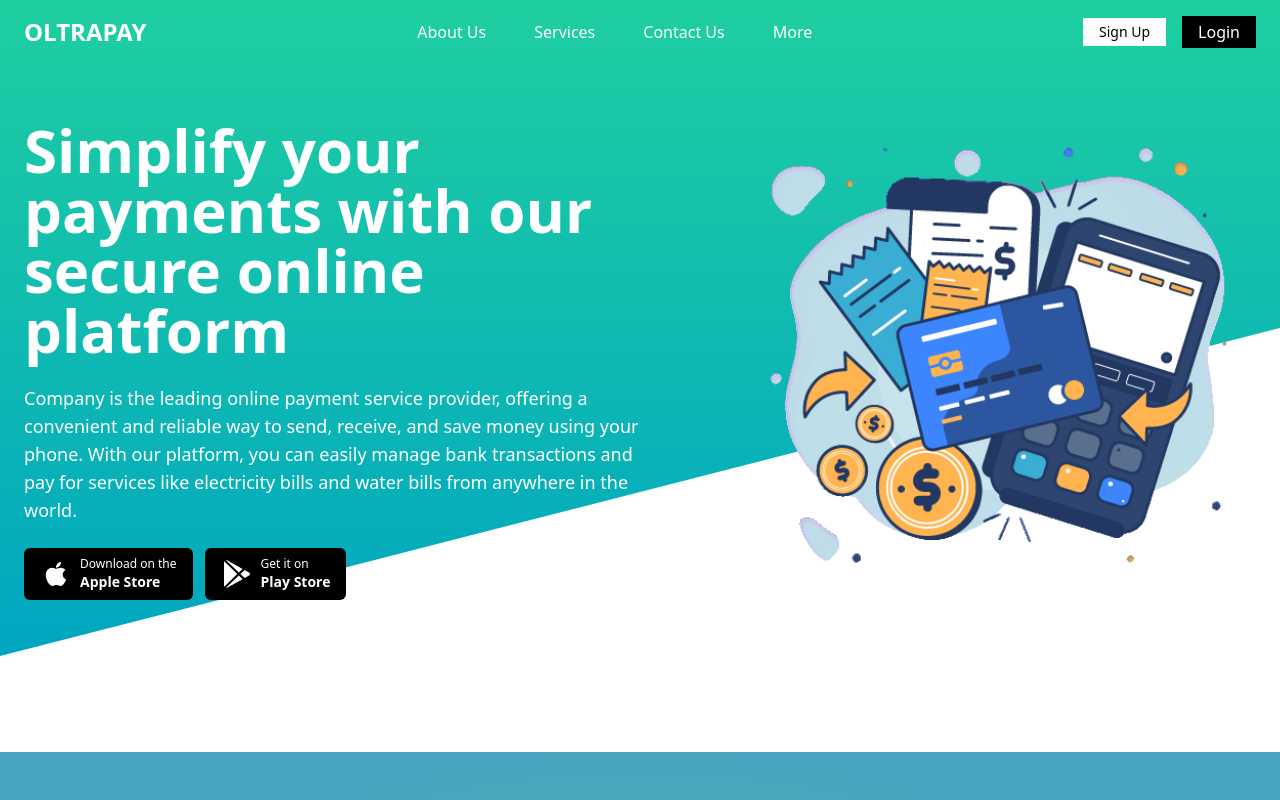
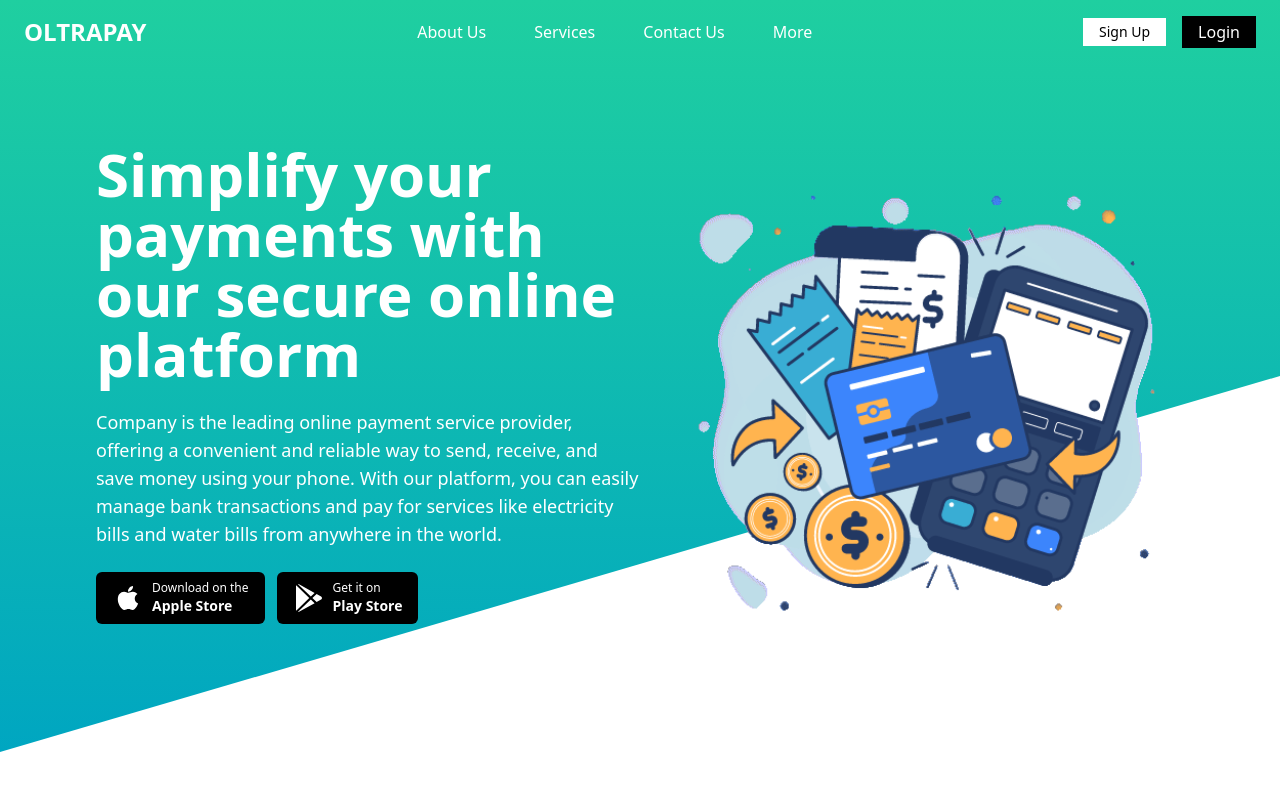
Before and after one commit to dominicOT/Oltrapay-website, a React (Vite) app: page / in a window 1280 px wide. Shown: the top 800 px of the page. Built offline with nearby package versions, Linux system fonts and the light colour scheme.

Commit message:
[FIX]: the padding for the hero section

```diff
--- a/src/features/Home/Hero.jsx
+++ b/src/features/Home/Hero.jsx
@@ -3,7 +3,7 @@ import React from "react";
 const Hero = () => {
   return (
     <section className=" text-white py-8">
-      <div className="container mx-auto flex flex-col lg:flex-row items-center px-6">
+      <div className="container w-full mx-auto px-6 lg:px-24 py-12 flex flex-row justify-between h-full">
         {/* Left Content */}
         <div className="lg:w-1/2 text-center lg:text-left">
           <h1 className="text-4xl lg:text-6xl font-bold mb-6">
```
